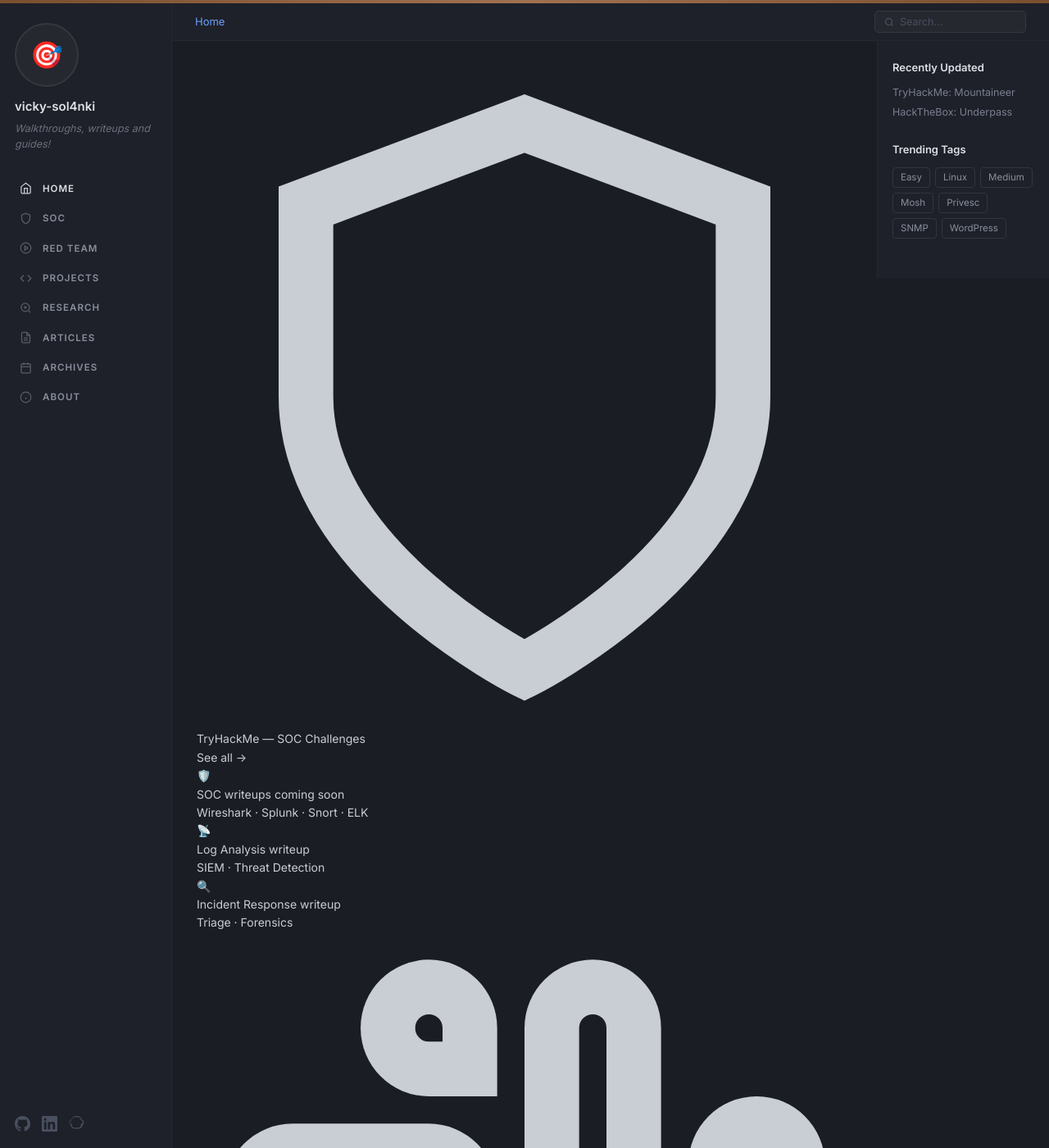
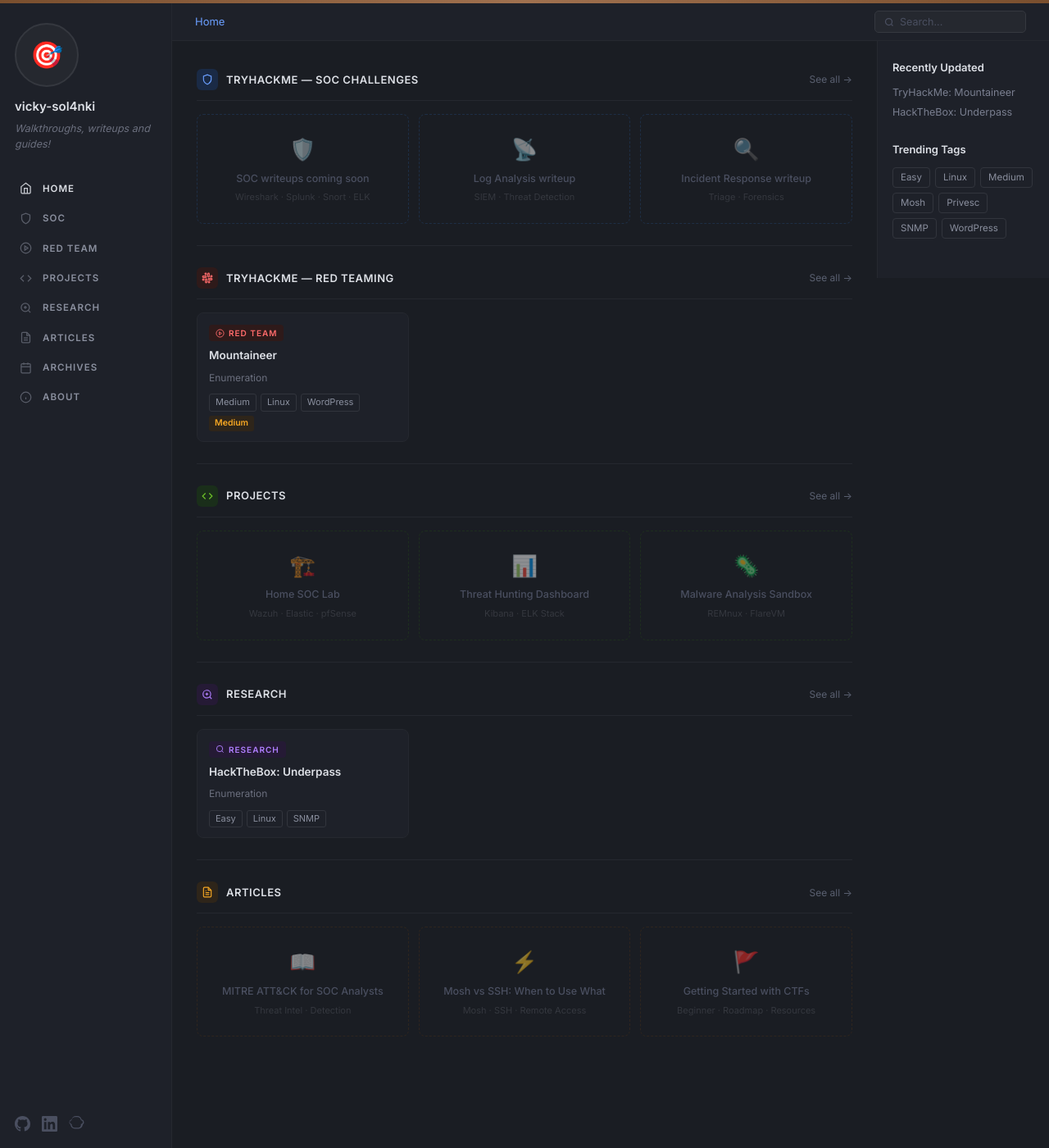
Before and after one commit to vicky-sol4nk1/vicky-sol4nk1.github.io, a Jekyll site: the page built from index.md, in a window 1280 px wide and 1400 px high. Shown: the whole window at 82% size. Built offline with Jekyll 4.4.1, drawn with Linux system fonts in a browser that asks for light colours.

Commit message:
Add styles for home page section layout and cards

```diff
--- a/assets/css/style.css
+++ b/assets/css/style.css
@@ -626,3 +626,207 @@ nav a:hover svg, nav a.active svg { opacity: 0.9; }
   .content-area { margin-left: 0; }
   .right-sidebar { display: none; }
 }
+
+/* ===== HOME PAGE — 5 SECTION LAYOUT ===== */
+
+.section-block {
+  margin-bottom: 10px;
+}
+
+.section-header {
+  display: flex;
+  align-items: center;
+  justify-content: space-between;
+  margin-bottom: 16px;
+  padding-bottom: 12px;
+  border-bottom: 1px solid #25282f;
+}
+
+.section-title {
+  display: flex;
+  align-items: center;
+  gap: 10px;
+  font-size: 13px;
+  font-weight: 600;
+  color: #dde0e6;
+  letter-spacing: 0.04em;
+  text-transform: uppercase;
+}
+
+.sec-icon {
+  width: 26px;
+  height: 26px;
+  border-radius: 6px;
+  display: flex;
+  align-items: center;
+  justify-content: center;
+  flex-shrink: 0;
+}
+.sec-icon svg { width: 14px; height: 14px; }
+
+.soc-icon  { background: #1a2a45; color: #6b9fff; }
+.soc-icon svg { stroke: #6b9fff; }
+
+.red-icon  { background: #2e1a1a; color: #ff6b6b; }
+.red-icon svg { stroke: #ff6b6b; }
+
+.proj-icon { background: #1a2e1a; color: #6ec229; }
+.proj-icon svg { stroke: #6ec229; }
+
+.res-icon  { background: #251a35; color: #b07fff; }
+.res-icon svg { stroke: #b07fff; }
+
+.art-icon  { background: #2e251a; color: #f5a623; }
+.art-icon svg { stroke: #f5a623; }
+
+.see-all-link {
+  font-size: 12px;
+  color: #5a6070;
+  transition: color 0.15s;
+  text-decoration: none;
+}
+.see-all-link:hover { color: #6b9fff; }
+
+.section-divider {
+  height: 1px;
+  background: #25282f;
+  margin: 26px 0;
+}
+
+/* CARD GRID */
+.card-grid {
+  display: grid;
+  grid-template-columns: repeat(3, 1fr);
+  gap: 12px;
+}
+
+@media (max-width: 1100px) {
+  .card-grid { grid-template-columns: repeat(2, 1fr); }
+}
+@media (max-width: 700px) {
+  .card-grid { grid-template-columns: 1fr; }
+}
+
+/* POST CARDS */
+.post-card {
+  display: flex;
+  flex-direction: column;
+  gap: 8px;
+  padding: 14px 14px 12px;
+  border-radius: 8px;
+  border: 1px solid #25282f;
+  background: #1e2129;
+  text-decoration: none;
+  transition: border-color 0.15s, background 0.15s;
+  cursor: pointer;
+}
+
+.post-card:hover { background: #22252d; border-color: #35383f; }
+
+.soc-card:hover  { border-color: #1e3a6e; }
+.red-card:hover  { border-color: #5a2020; }
+.proj-card:hover { border-color: #1e4a1e; }
+.res-card:hover  { border-color: #3a2060; }
+.art-card:hover  { border-color: #5a3a10; }
+
+/* CARD BADGE */
+.card-badge {
+  display: inline-flex;
+  align-items: center;
+  gap: 5px;
+  font-size: 10px;
+  font-weight: 700;
+  letter-spacing: 0.1em;
+  text-transform: uppercase;
+  padding: 2px 8px;
+  border-radius: 4px;
+  width: fit-content;
+}
+.card-badge svg { width: 11px; height: 11px; }
+
+.soc-badge  { background: #1a2a45; color: #6b9fff; }
+.soc-badge svg { stroke: #6b9fff; }
+
+.red-badge  { background: #2e1a1a; color: #ff6b6b; }
+.red-badge svg { stroke: #ff6b6b; }
+
+.proj-badge { background: #1a2e1a; color: #6ec229; }
+.proj-badge svg { stroke: #6ec229; }
+
+.res-badge  { background: #251a35; color: #b07fff; }
+.res-badge svg { stroke: #b07fff; }
+
+.art-badge  { background: #2e251a; color: #f5a623; }
+.art-badge svg { stroke: #f5a623; }
+
+/* CARD CONTENT */
+.card-title {
+  font-size: 13.5px;
+  font-weight: 600;
+  color: #dde0e6;
+  line-height: 1.4;
+}
+
+.card-desc {
+  font-size: 12px;
+  color: #6b6f7e;
+  line-height: 1.6;
+  flex: 1;
+}
+
+.card-tags {
+  display: flex;
+  flex-wrap: wrap;
+  gap: 5px;
+  margin-top: 2px;
+  align-items: center;
+}
+
+.ctag {
+  font-size: 11px;
+  color: #8a8f9e;
+  border: 1px solid #32353d;
+  border-radius: 3px;
+  padding: 1px 7px;
+}
+
+.diff-badge {
+  font-size: 10.5px;
+  font-weight: 600;
+  padding: 1px 7px;
+  border-radius: 3px;
+}
+.diff-easy   { color: #6ec229; background: #1a2e1a; }
+.diff-medium { color: #f5a623; background: #2e251a; }
+.diff-hard   { color: #ff6b6b; background: #2e1a1a; }
+
+/* EMPTY PLACEHOLDER CARDS */
+.empty-card {
+  display: flex;
+  flex-direction: column;
+  align-items: center;
+  justify-content: center;
+  gap: 6px;
+  padding: 22px 14px;
+  border-radius: 8px;
+  border: 1px dashed #2a2d35;
+  background: transparent;
+  text-align: center;
+}
+
+.empty-icon { font-size: 1.6rem; opacity: 0.5; }
+.empty-text { font-size: 12.5px; font-weight: 500; color: #4a4f60; line-height: 1.4; }
+.empty-sub  { font-size: 11px; color: #35383f; }
+
+.soc-empty  { border-color: #1e2e45; }
+.red-empty  { border-color: #2e1e1e; }
+.proj-empty { border-color: #1e2e1e; }
+.res-empty  { border-color: #251e35; }
+.art-empty  { border-color: #2e251e; }
+
+/* Section nav active colors */
+nav a[href*="soc"].active    { color: #6b9fff; }
+nav a[href*="redteam"].active{ color: #ff6b6b; }
+nav a[href*="projects"].active{ color: #6ec229; }
+nav a[href*="research"].active{ color: #b07fff; }
+nav a[href*="articles"].active{ color: #f5a623; }
```
